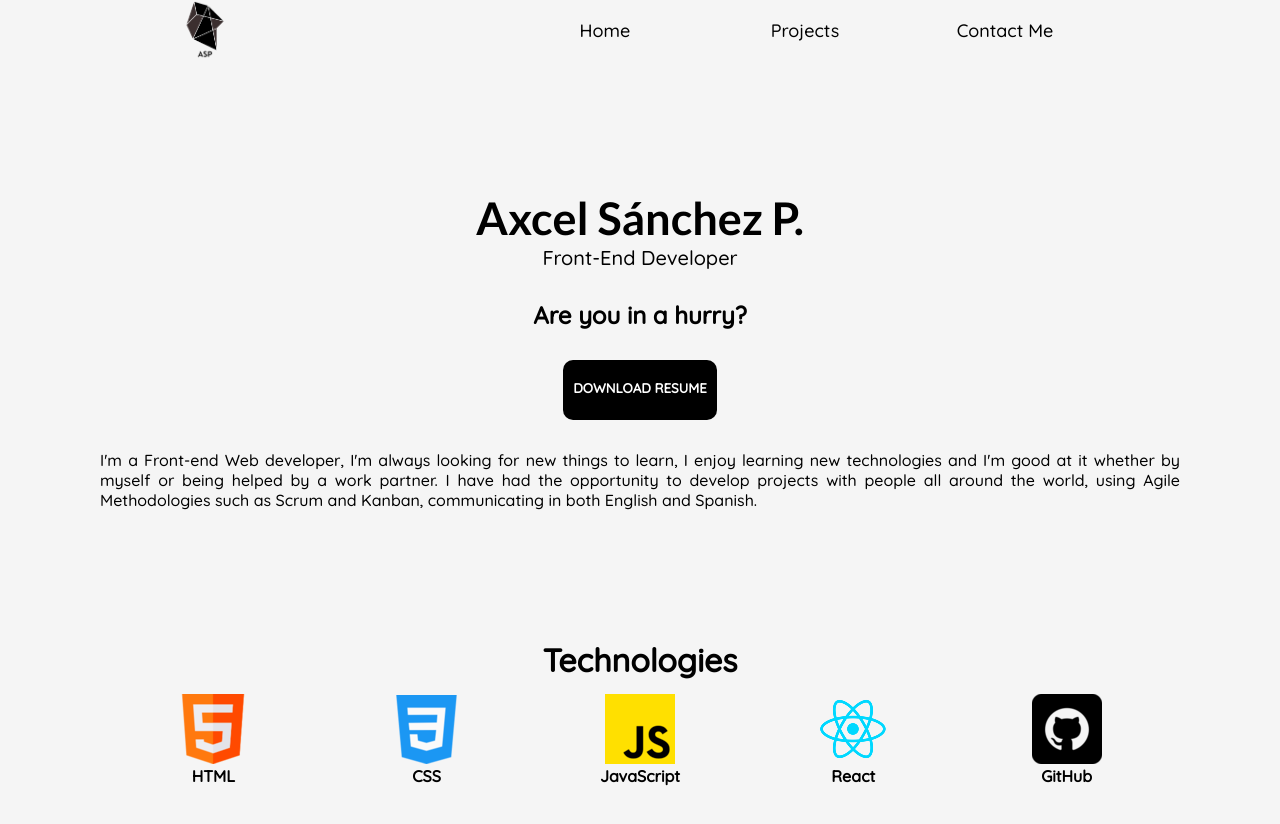
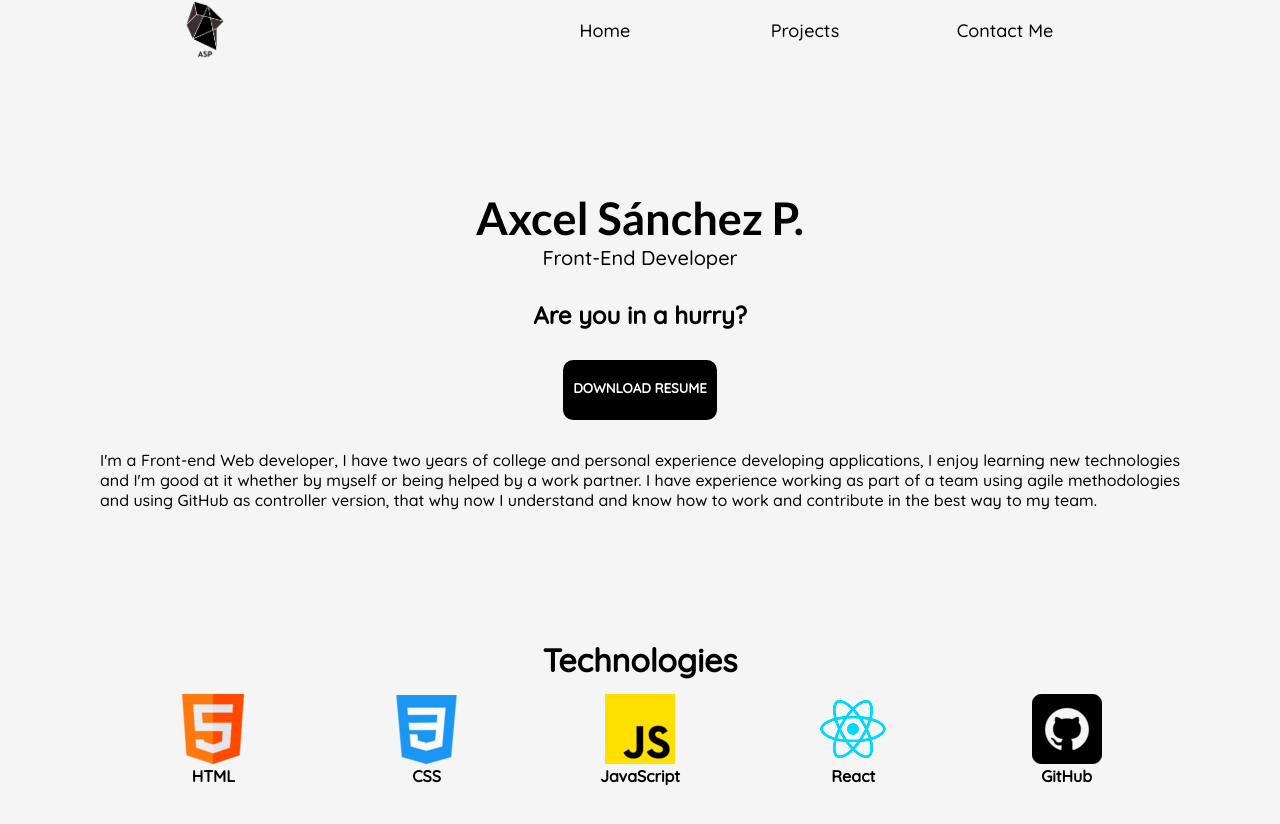
Before and after one commit to Leonel-Padilla2/portfolio, a React (Create React App) app: page / in a window 1280 px wide. Shown: the top 824 px of the page. Built offline with nearby package versions, Linux system fonts and the light colour scheme.

Commit message:
refactor: adding new resume file and changing personal summary

```diff
--- a/src/pages/Home/Home.jsx
+++ b/src/pages/Home/Home.jsx
@@ -59,11 +59,10 @@ const Home = () => {
         </Button>
 
         <p>
-          I'm a Front-end Web developer, I'm always looking for new things to learn, I enjoy learning new technologies and I'm good at it whether
-          by myself or being helped by a work partner.
-
-          I have had the opportunity to develop projects with people all around the world, using Agile Methodologies such as Scrum and Kanban,
-          communicating in both English and Spanish.
+          I'm a Front-end Web developer, I have two years of college and personal experience developing applications, I enjoy learning
+          new technologies and I'm good at it whether by myself or being helped by a work partner. I have experience working as part
+          of a team using agile methodologies and using GitHub as controller version, that why now I understand and know how to work
+          and contribute in the best way to my team.
         </p>
       </div>
 
```
Also changed, not shown: 1 other file (tests, documents, lock files or other folders).
